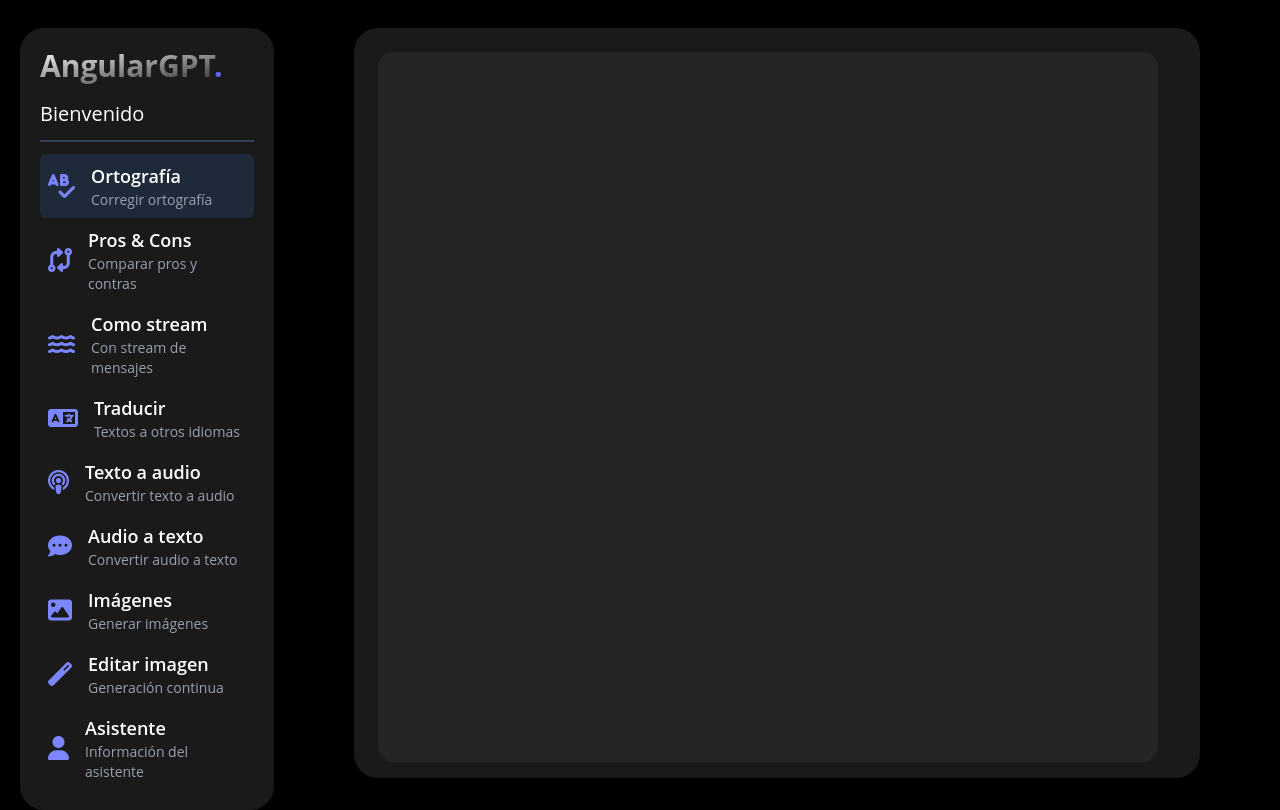
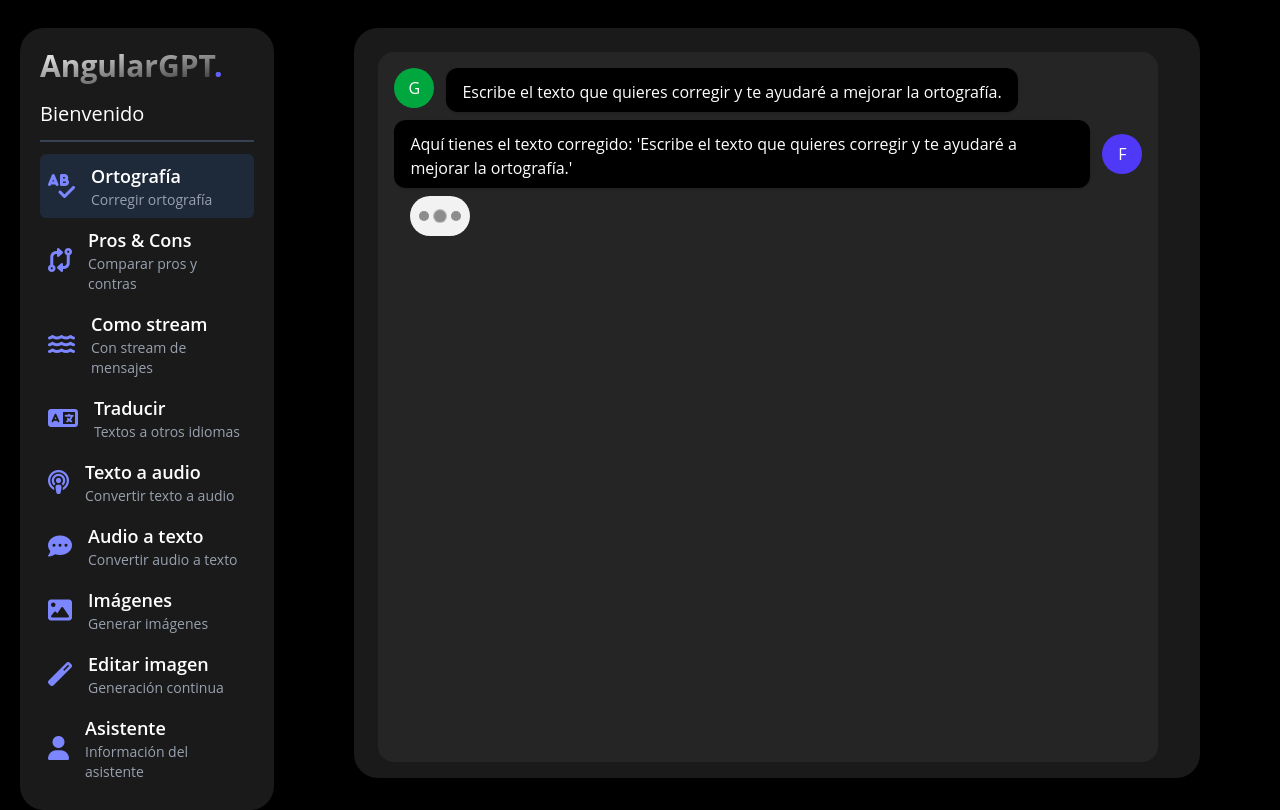
Before and after one commit to Tirano61/Angular-Gpt, an Angular app: page /orthography in a window 1280 px wide. Built offline with nearby package versions, Linux system fonts and the light colour scheme.

Commit message:
Componentes de mensajes en ortography

```diff
--- /dev/null
+++ b/src/app/presentation/components/chats-bubbles/chatMessage/chatMessage.component.html
@@ -0,0 +1,10 @@
+<div class="col-start-1 col-end-9 rounded-lg">
+  <div class="flex flex-row items-start">
+    <div class="flex items-center justify-center h-10 w-10 rounded-full bg-green-600 flex-shrink-0 ">
+      G
+    </div>
+    <div class="relative ml-3 text-ms bg-black bg-opacity-25 pt-3 pb-2 px-4 shadow rounded-xl">
+      {{ text }}
+    </div>
+  </div>
+</div>
--- /dev/null
+++ b/src/app/presentation/components/chats-bubbles/chatMessage/chatMessage.component.ts
@@ -0,0 +1,17 @@
+import { CommonModule } from '@angular/common';
+import { ChangeDetectionStrategy, Component, Input } from '@angular/core';
+
+@Component({
+  selector: 'app-chat-message',
+  standalone: true,
+  imports: [
+    CommonModule,
+  ],
+  templateUrl: './chatMessage.component.html',
+  changeDetection: ChangeDetectionStrategy.OnPush,
+})
+export class ChatMessageComponent {
+
+  @Input({ required: true }) text!: string;
+
+}
--- /dev/null
+++ b/src/app/presentation/components/chats-bubbles/myMessage/myMessage.component.html
@@ -0,0 +1,10 @@
+<div class="col-start-6 col-end-12 rounded-lg">
+  <div class="flex items-center justify-start flex-row-reverse">
+    <div class="flex items-center justify-center h-10 w-10 rounded-full bg-indigo-600 flex-shrink-0 ">
+      F
+    </div>
+    <div class="relative mr-3 text-ms bg-black bg-opacity-25 pt-3 pb-2 px-4 shadow rounded-xl">
+      {{ text }}
+    </div>
+  </div>
+</div>
--- /dev/null
+++ b/src/app/presentation/components/chats-bubbles/myMessage/myMessage.component.ts
@@ -0,0 +1,17 @@
+import { CommonModule } from '@angular/common';
+import { ChangeDetectionStrategy, Component, Input } from '@angular/core';
+
+@Component({
+  selector: 'app-my-message',
+  standalone: true,
+  imports: [
+    CommonModule,
+  ],
+  templateUrl: './myMessage.component.html',
+  changeDetection: ChangeDetectionStrategy.OnPush,
+})
+export class MyMessageComponent {
+
+  @Input({ required: true }) text!: string;
+
+}
--- /dev/null
+++ b/src/app/presentation/components/typingLoader/typingLoader.component.css
@@ -0,0 +1,70 @@
+.typing {
+  display: block;
+  width: 60px;
+  height: 40px;
+  border-radius: 20px;
+  margin: 0 1rem;
+  display: flex;
+  justify-content: center;
+  align-items: center;
+  background-color: #f2f2f2;
+}
+
+.circle {
+  display: block;
+  height: 10px;
+  width: 10px;
+  border-radius: 50%;
+  background-color: #8d8d8d;
+  margin: 3px;
+}
+.circle.scaling {
+  animation: typing 1000ms ease-in-out infinite;
+  animation-delay: 3600ms;
+}
+.circle.bouncing {
+  animation: bounce 1000ms ease-in-out infinite;
+  animation-delay: 3600ms;
+}
+
+.circle:nth-child(1) {
+  animation-delay: 0ms;
+}
+
+.circle:nth-child(2) {
+  animation-delay: 333ms;
+}
+
+.circle:nth-child(3) {
+  animation-delay: 666ms;
+}
+
+@keyframes typing {
+  0% {
+    transform: scale(1);
+  }
+  33% {
+    transform: scale(1);
+  }
+  50% {
+    transform: scale(1.4);
+  }
+  100% {
+    transform: scale(1);
+  }
+}
+
+@keyframes bounce {
+  0% {
+    transform: translateY(0);
+  }
+  33% {
+    transform: translateY(0);
+  }
+  50% {
+    transform: translateY(-10px);
+  }
+  100% {
+    transform: translateY(0);
+  }
+}
--- /dev/null
+++ b/src/app/presentation/components/typingLoader/typingLoader.component.ts
@@ -0,0 +1,18 @@
+import { CommonModule } from '@angular/common';
+import { ChangeDetectionStrategy, Component } from '@angular/core';
+
+@Component({
+  selector: 'app-typing-loader',
+  standalone: true,
+  imports: [],
+  template: `
+    <div class="typing">
+      <span class="circle scaling"></span>
+      <span class="circle scaling"></span>
+      <span class="circle scaling"></span>
+    </div>
+  `,
+  styleUrl: './typingLoader.component.css',
+  changeDetection: ChangeDetectionStrategy.OnPush,
+})
+export class TypingLoaderComponent { }
--- a/src/app/presentation/layouts/dashboarLayout/dashboarLayout.component.ts
+++ b/src/app/presentation/layouts/dashboarLayout/dashboarLayout.component.ts
@@ -3,6 +3,7 @@ import { ChangeDetectionStrategy, Component } from '@angular/core';
 import { RouterModule } from '@angular/router';
 import { SideBarMenuItemComponent } from '../../components/sideBarMenuItem/sideBarMenuItem.component';
 import { routes } from '../../../app.routes';
+import { ChatMessageComponent } from '../../components/chats-bubbles/chatMessage/chatMessage.component';
 
 @Component({
   selector: 'app-dashboar-layout',
@@ -11,6 +12,7 @@ import { routes } from '../../../app.routes';
     CommonModule,
     RouterModule,
     SideBarMenuItemComponent,
+
   ],
   templateUrl: './dashboarLayout.component.html',
   changeDetection: ChangeDetectionStrategy.OnPush,
--- a/src/app/presentation/pages/orthographyPage/orthographyPage.component.html
+++ b/src/app/presentation/pages/orthographyPage/orthographyPage.component.html
@@ -2,7 +2,13 @@
 	<div class="chat-messages">
 		<div class="grid gap-y-2">
 			<!-- Chat messages will be rendered here -->
-
+			<app-chat-message
+				text="Escribe el texto que quieres corregir y te ayudaré a mejorar la ortografía."
+			/>
+			<app-my-message
+				text="Aquí tienes el texto corregido: 'Escribe el texto que quieres corregir y te ayudaré a mejorar la ortografía.'"
+			/>
+			<app-typing-loader />
 		</div>
 	</div>
 	<!-- MessageBox -->
```
Also changed, not shown: src/app/presentation/pages/orthographyPage/orthographyPage.component.ts (+7 -0 lines), tsconfig.json (+7 -0 lines).
